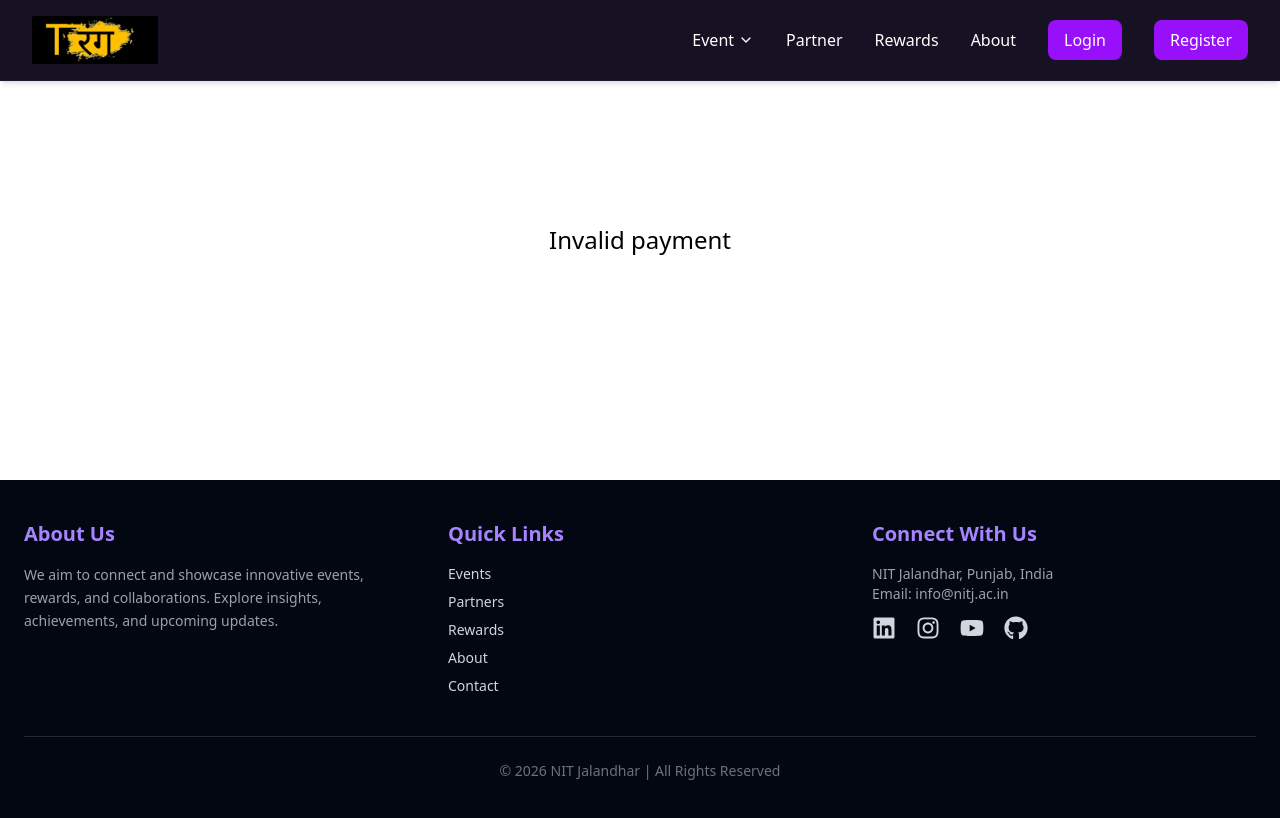
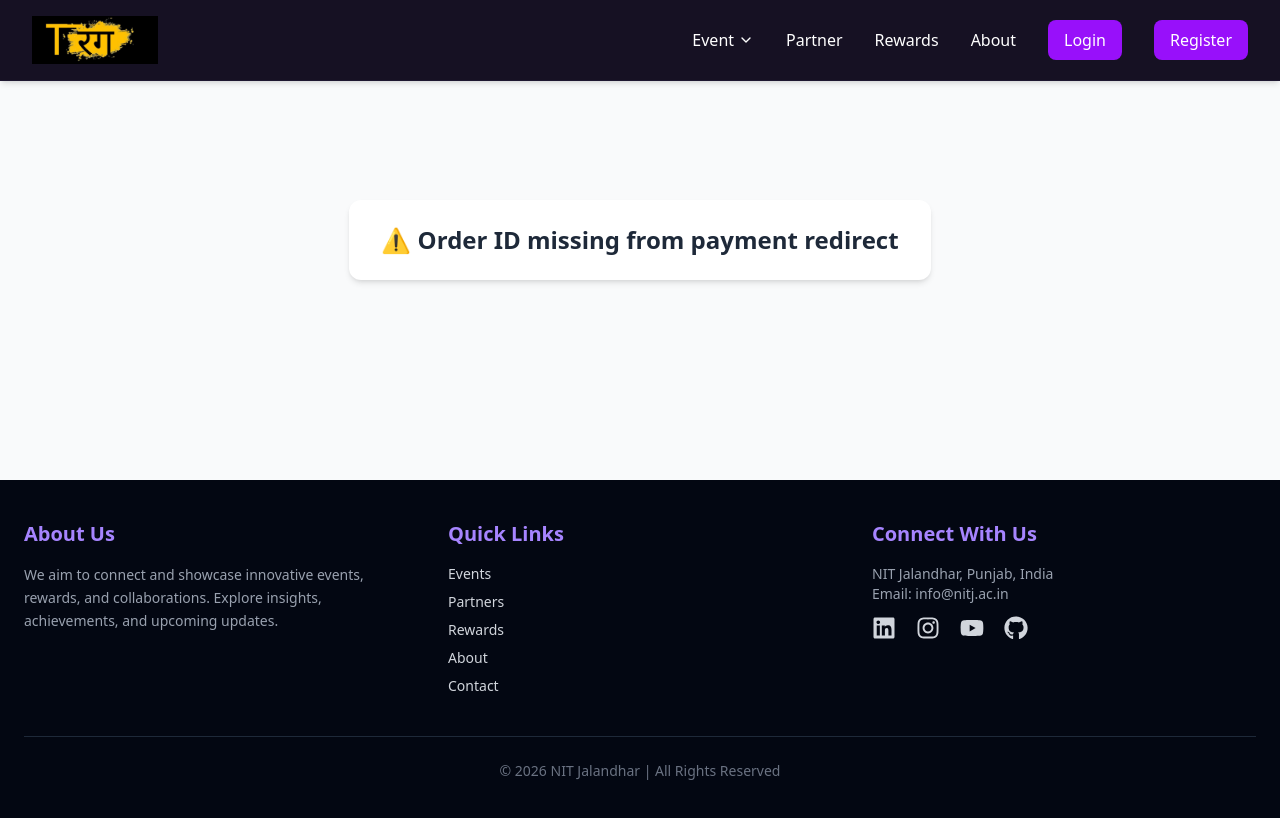
Before and after one commit to Satyam0000000/Tarang_Frontend, a React (Vite) app: page /payment-success in a window 1280 px wide. Shown: the top 818 px of the page. Built offline with nearby package versions, Linux system fonts and the light colour scheme.

Commit message:
paymentsucees fix2

```diff
--- a/src/pages/PaymentSuccess.jsx
+++ b/src/pages/PaymentSuccess.jsx
@@ -10,7 +10,7 @@ function PaymentSuccess() {
 
   useEffect(() => {
     if (!orderId) {
-      setStatus("Invalid payment");
+      setStatus("⚠️ Order ID missing from payment redirect");
       return;
     }
 
@@ -35,8 +35,17 @@ function PaymentSuccess() {
   }, [orderId]);
 
   return (
-    <div className="flex items-center justify-center min-h-[60vh] text-black">
-      <h1 className="text-2xl">{status}</h1>
+    <div className="flex items-center justify-center min-h-[60vh] bg-gray-50 dark:bg-neutral-900">
+      <div className="rounded-xl bg-white dark:bg-neutral-800 px-8 py-6 shadow-md text-center">
+        <h1 className="text-2xl font-semibold text-gray-800 dark:text-white">
+          {status}
+        </h1>
+        {orderId && (
+          <p className="mt-3 text-sm text-gray-500 dark:text-gray-400">
+            Order ID: <span className="font-medium">{orderId}</span>
+          </p>
+        )}
+      </div>
     </div>
   );
 }
```
